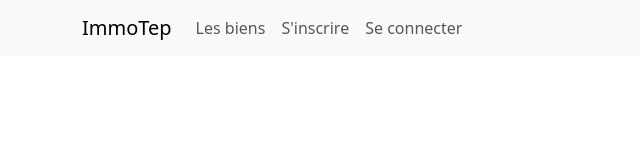
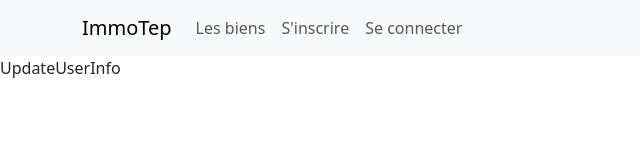
Before and after one commit to Sojabio/ImmoTep_front, a React (Vite) app: page /updateuser/1 in a window 1280 px wide. Shown: the top 160 px of the page, without its empty margins (0-640 px from the left). Built offline with nearby package versions, Linux system fonts and the light colour scheme.

Commit message:
set routes

```diff
--- a/src/App.jsx
+++ b/src/App.jsx
@@ -20,6 +20,7 @@ import MyProperties from './pages/MyProperties';
 import CreateProperty from './pages/MyProperties/create';
 import UpdateProperty from './pages/MyProperties/update';
 import DashboardAdmin from './pages/Admin/Dashboard';
+import UpdateUserInfo from './pages/UserInfo/update';
 
 //components
 import NavBar from './components/Navbar'
@@ -62,6 +63,8 @@ function App() {
           <Route path="/authsuccess" element={<AuthSuccess/>} />
           <Route path="/logoutsuccess" element={<LogoutSuccess/>} />
           <Route path="/dashboardadmin" element={<DashboardAdmin/>} />
+          <Route path="/updateuser/:id" element={<UpdateUserInfo/>} />
+
         </Routes>
       </Router>
 
--- /dev/null
+++ b/src/pages/UserInfo/update.jsx
@@ -0,0 +1,9 @@
+import React from 'react'
+
+const UpdateUserInfo = () => {
+  return (
+    <div>UpdateUserInfo</div>
+  )
+}
+
+export default UpdateUserInfo
```
